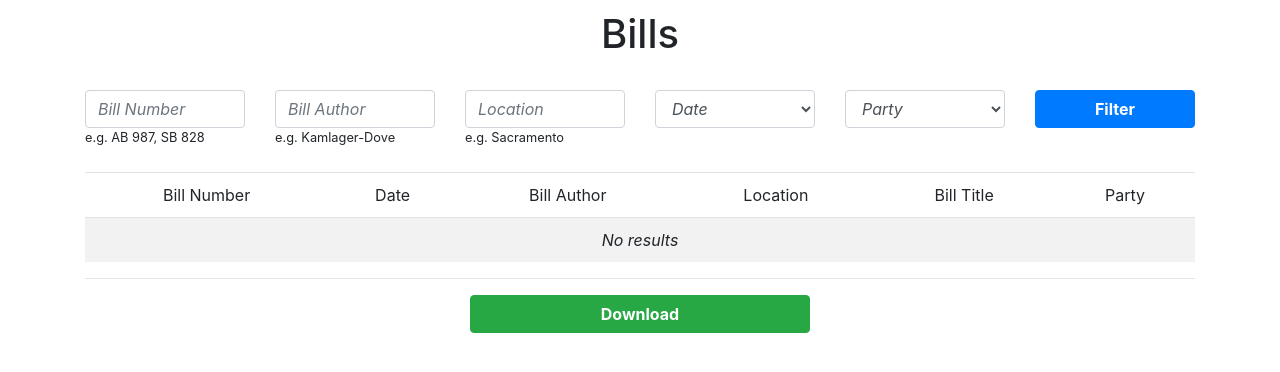
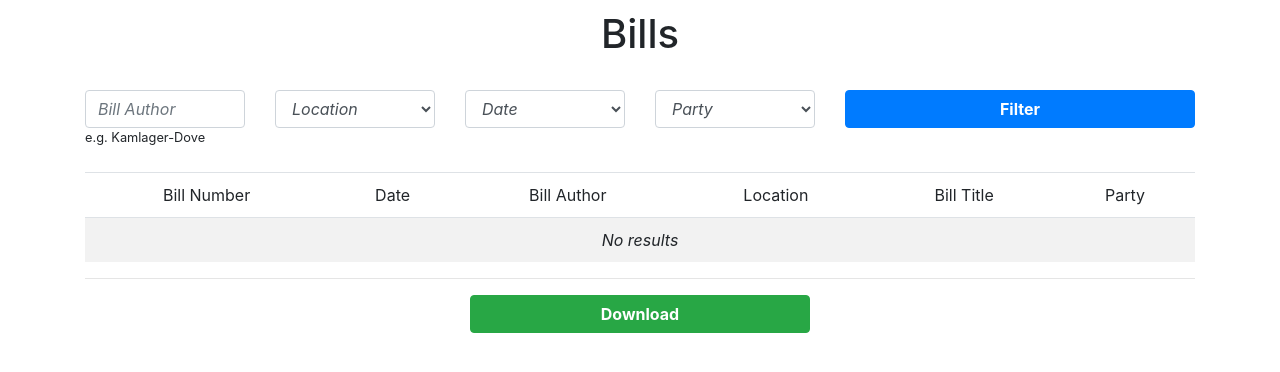
Before and after one commit to zanekuser/CA_Gov_Press_Releases, a Flask app: page /bills in a window 1280 px wide. Shown: the top 372 px of the page. Run offline with Flask 2, Linux system fonts and the light colour scheme; some libraries are stand-ins or nearby versions.

Commit message:
Template of web app completed

```diff
--- a/GovText_Web/app.py
+++ b/GovText_Web/app.py
@@ -18,23 +18,45 @@
 
 @app.route('/appoints')
 def appoints():
-	"""
-	Displays the home page that leads users into different pages
-	"""
 	return flask.render_template('appoints.html')
 
 @app.route('/bills')
 def bills():
-	"""
-	Displays the home page that leads users into different pages
-	"""
-	return flask.render_template('bills.html')
+	format_ = request.args.get("format", None) # Get URL string after '?'
+	bill = request.args.get("name", "") # Get name inputted by user (could be empty)
+
+	# 1. Assign variable to database
+	# 2. (Maybe?) Use dictionary function
+	# 3. (Maybe?) Cursor variable
+	# 4. Create string for SQL command with unknowns
+	# 5. Initialize empty strings for SQL command
+
+	if bill:
+		pass
+		# Change empty string command (#5)
+
+	# Use % to complete SQL command (with limit statement)
+
+	if bill:
+		pass
+		# Execute the command using cursor.execute
+	else:
+		pass
+		# Execute without the specified query (drop-downs only)
+	# Assign variable for return value
+
+	# connection.close()
+
+	if format_ == "csv":
+		pass
+		# return download csv file
+	else:
+		billyears = [x for x in range(2018, 2010, -1)]
+		billparties = ['Republican', 'Democrat', 'Other']
+		return flask.render_template('bills.html', billyears=billyears, billparties=billparties)
 
 @app.route('/press')
 def press():
-	"""
-	Displays the home page that leads users into different pages
-	"""
 	return flask.render_template('press.html')
 
 @app.route('/speakers')
--- a/GovText_Web/static/js/main.js
+++ b/GovText_Web/static/js/main.js
@@ -6,6 +6,20 @@
  */
 
 
+// Bills
+$('#filter-bill').click(function() {
+	//Reload the page to display the new data.
+	//You could optionally work with Ajax
+	window.location.href="/bills?name=" + $("#billauthor").val()
+});
+
+$('#download-bill').click(function() {
+	window.location.href="/bills?format=csv&name=" + $("#billauthor").val()
+});
+
+
+
+// Speaker (Template)
 $('#filter-btn').click(function() {
 	//Reload the page to display the new data.
 	//You could optionally work with Ajax
--- a/GovText_Web/templates/bills.html
+++ b/GovText_Web/templates/bills.html
@@ -13,35 +13,35 @@
 		<br clear="all">
 		<div class="row">
 			<div class="col-md-2">
-				<input class="form-control" style="font-style: italic;" type="text" placeholder="Bill Number" value="{{speaker}}" id="speaker"/>
-				<small>e.g. AB 987, SB 828</small>
-			</div>
-			<div class="col-md-2">
-				<input class="form-control" style="font-style: italic;" type="text" placeholder="Bill Author" value="{{speaker}}" id="speaker"/>
+				<input class="form-control" style="font-style: italic;" type="text" placeholder="Bill Author" value="{{billauthor}}" id="billauthor"/>
 				<small>e.g. Kamlager-Dove</small>
 			</div>
 			<div class="col-md-2">
-				<input class="form-control" style="font-style: italic;" type="text" placeholder="Location" value="{{speaker}}" id="speaker"/>
-				<small>e.g. Sacramento</small>
-			</div>
-			<div class="col-md-2">
-				<select class="form-control" id="Veto" style="font-style: italic;">
-					<option value="">Date</option>
-					{% for year in years %}
-					<option value="{{year}}" {% if selected_year == year %}selected{%endif%}>{{year}}</option>
+				<select class="form-control" id="billlocation" style="font-style: italic;">
+					<option value="">Location</option>
+					{% for billlocation in billlocation %}
+					<option value="{{billlocation}}" {% if selected_year == billlocation %}selected{%endif%}>{{billlocation}}</option>
 					{% endfor %}
 				</select>
 			</div>
 			<div class="col-md-2">
-				<select class="form-control" id="Veto" style="font-style: italic;">
-					<option value="">Party</option>
-					{% for year in years %}
-					<option value="{{year}}" {% if selected_year == year %}selected{%endif%}>{{year}}</option>
+				<select class="form-control" id="billdate" style="font-style: italic;">
+					<option value="">Date</option>
+					{% for billyear in billyears %}
+					<option value="{{billyear}}" {% if selected_year == billyear %}selected{%endif%}>{{billyear}}</option>
 					{% endfor %}
 				</select>
 			</div>
 			<div class="col-md-2">
-				<button style="width:100%;" class="btn btn-primary" id="filter-btn"><b>Filter</b></button>
+				<select class="form-control" id="billparty" style="font-style: italic;">
+					<option value="">Party</option>
+					{% for billparty in billparties %}
+					<option value="{{billparty}}" {% if selected_year == billparty %}selected{%endif%}>{{billparty}}</option>
+					{% endfor %}
+				</select>
+			</div>
+			<div class="col-md-4">
+				<button style="width:100%;" class="btn btn-primary" id="filter-bill"><b>Filter</b></button>
 			</div>
 		</div>
 
@@ -82,7 +82,7 @@
 				</table>
 				<hr>
 				<div class="col-md-4 offset-4">
-					<button style="width:100%;" class="btn btn-success" id="download-btn"><b>Download</b></button>
+					<button style="width:100%;" class="btn btn-success" id="download-bill"><b>Download</b></button>
 				</div>
 			</div>
 		</div>
```
